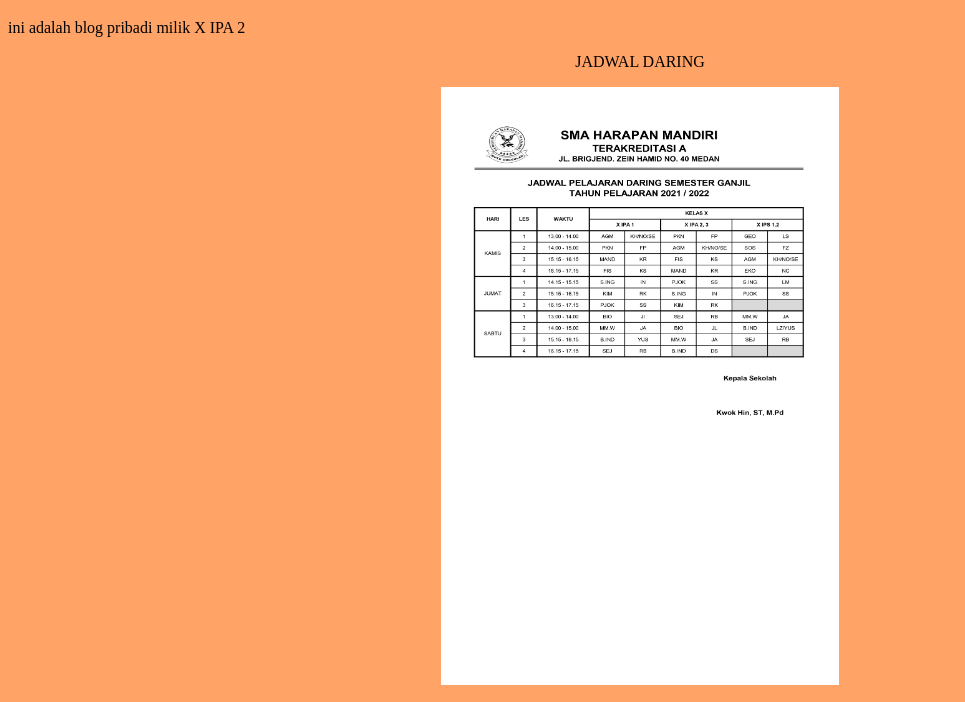
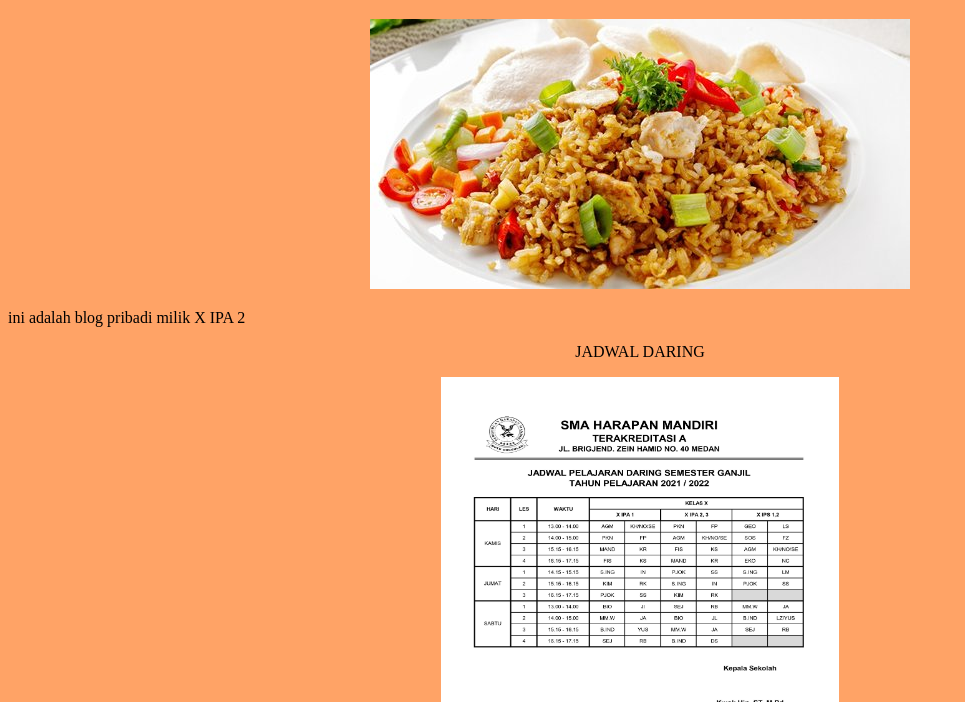
Before and after one commit to yahaha-wahyu/blog, a plain HTML site: page index.html in a window 1280 px wide. Shown: the part 87-789 px from the top of the page, without its empty margins (0-965 px from the left). Drawn offline with Linux system fonts and the light colour scheme.

Commit message:
Update index.html

```diff
--- a/index.html
+++ b/index.html
@@ -6,6 +6,11 @@
         <body bgcolor="#ffa366" font="calibri" size="12">
             <tittle>by hugo</tittle>
             <h1 align="center">X IPA 2 SMAS HARAPAN MANDIRI</h1>
+            <picture>
+                <center><source media="(min-width: 650px)" srcset="nasigoreng.jpg"></center>
+                <center><source media="(min-width: 465px)" srcset="nasigoreng.jpg"></center>
+                <center><img src="nasigoreng.jpg"></center>
+              </picture>
             <tr>
                 <p>ini adalah blog pribadi milik X IPA 2</p>
             </tr>
@@ -21,6 +26,12 @@
                 <td class="tm-text-left">(KEPSEK)</td>
                 <td>KWOK HIN, ST, S.Pd, M.Pd </td>
                 <td><a href="https://wa.me/+6285262615556/">klik disini</a></td>
+            </tr>
+            <tr>
+                <h1></h1>
+                <td class="tm-text-left">(WALI KELAS/SASTRA INGGRIS)</td>
+                <td>INDAH S. GEYA, S.Pd</td>
+                <td><a href="https://wa.me/+628116542010/">klik disini</a></td>
             </tr>
             <tr>
                 <h1></h1>
@@ -45,12 +56,6 @@
                 <td class="tm-text-left">(PPKN)</td>
                 <td>FERDI PRABUDI, SH</td>
                 <td><a href="https://wa.me/+6281264661161/">klik disini</a></td>
-            </tr>
-            <tr>
-                <h1></h1>
-                <td class="tm-text-left">(WALI KELAS/SASTRA INGGRIS)</td>
-                <td>INDAH S. GEYA, S.Pd</td>
-                <td><a href="https://wa.me/+628116542010/">klik disini</a></td>
             </tr>
             <tr>
                 <h1></h1>
```
